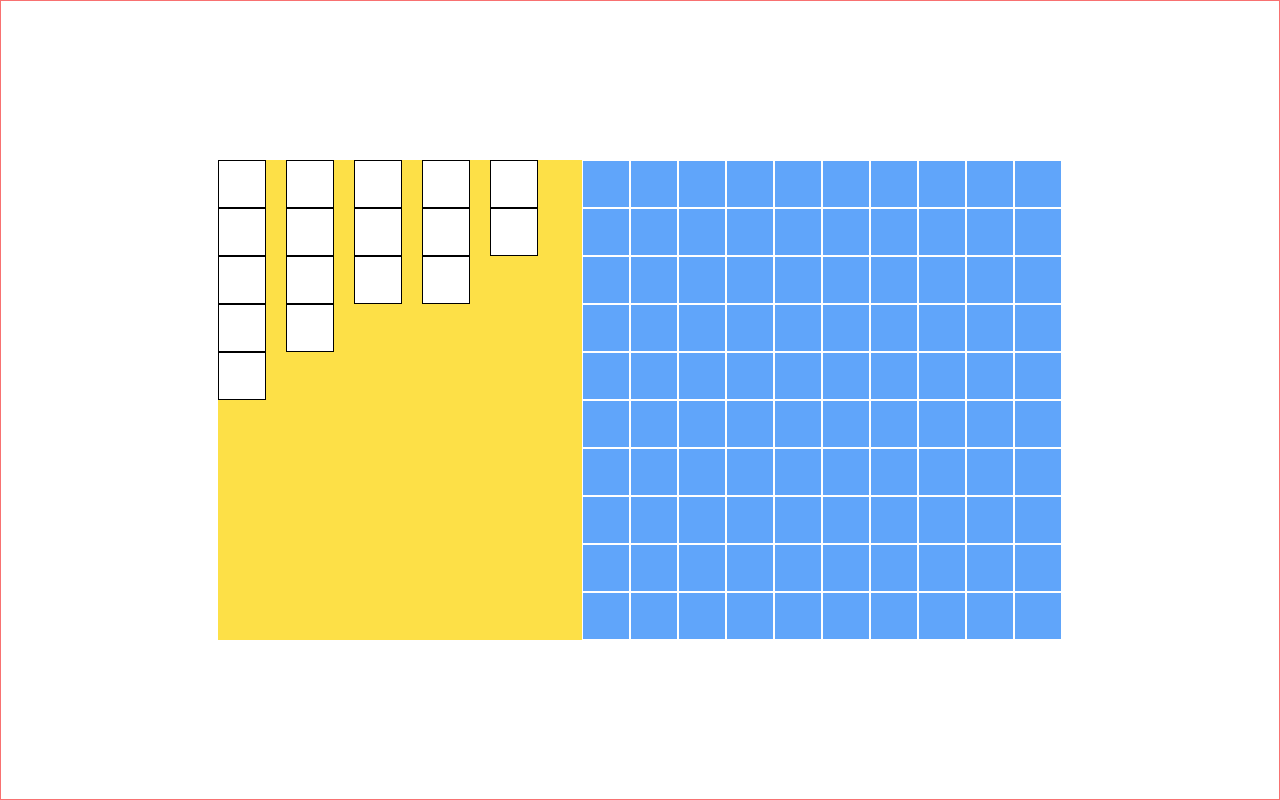
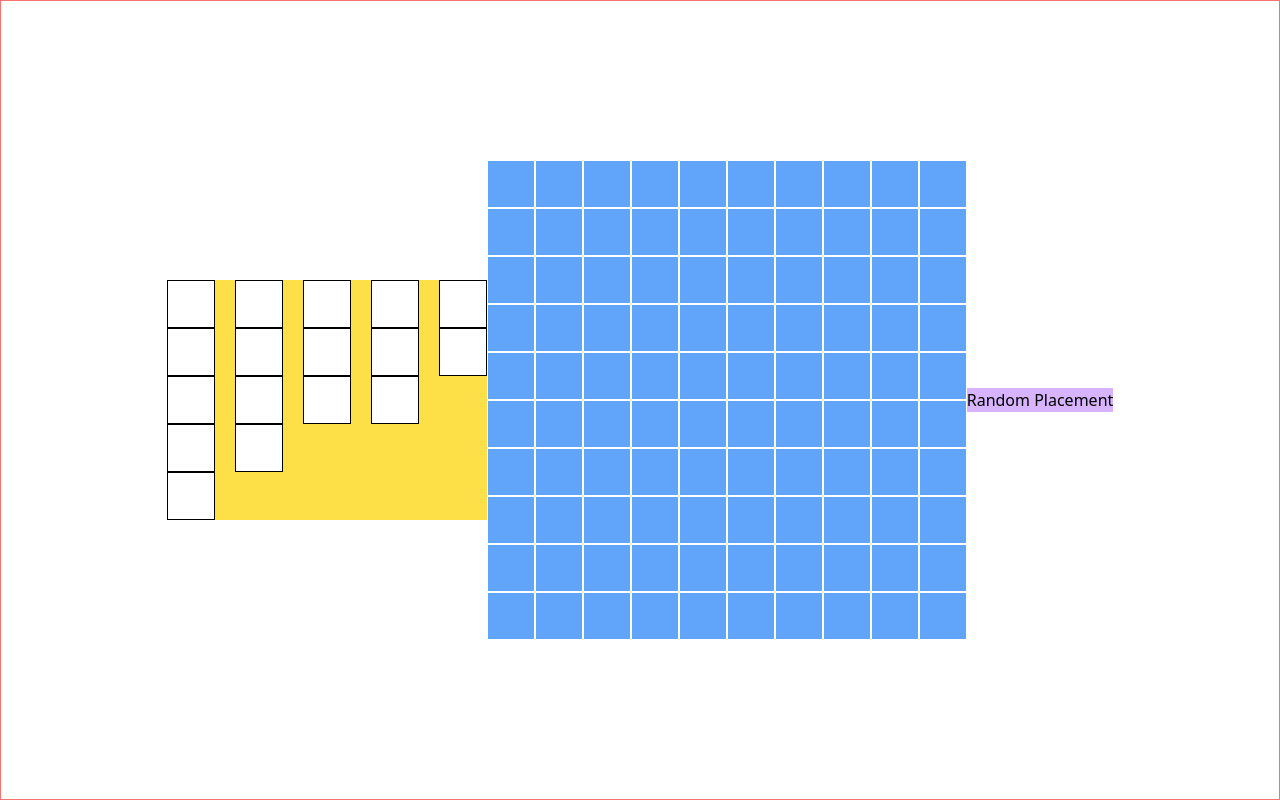
Before and after one commit to daniel-echevarria/battleship, a React (Vite) app: page / in a window 1280 px wide. Built offline with nearby package versions, Linux system fonts and the light colour scheme.

Commit message:
Refactor: display ships based on SetupBoard placement

```diff
--- a/src/models/player/player.ts
+++ b/src/models/player/player.ts
@@ -21,15 +21,16 @@ const playerFactory = () => {
     };
 
     const genValidCoordinates = (
-      shipClass: ShipClass,
+      length: number,
       isVertical: boolean,
       coordinate: string
     ) => {
-      if (!setupBoard.canShipGoThere({ shipClass, isVertical, coordinate }))
+      console.log();
+      if (!setupBoard.canShipGoThere({ length, isVertical, coordinate }))
         return;
 
       const shipCoordinates = genShipCoordinates({
-        length: shipClass.length,
+        length,
         isVertical,
         startCoordinate: coordinate,
       });
@@ -60,14 +61,17 @@ const playerFactory = () => {
 
     const randomlyPlaceShip = (shipClass: ShipClass) => {
       let keepGoing = true;
+      let i = 0;
       while (keepGoing) {
         const isVertical = Math.random() < 0.5;
         const coordinate = selectRandomCoordinate(setupBoard.freeCoordinates);
+        console.log(isVertical, coordinate);
         const validCoors = genValidCoordinates(
-          shipClass,
+          shipClass.length,
           isVertical,
           coordinate
         );
+        if (i++ > 50) break;
         if (!validCoors) continue;
 
         setupBoard.addShip(validCoors);
--- a/src/models/setupBoard/setupBoard.tsx
+++ b/src/models/setupBoard/setupBoard.tsx
@@ -24,14 +24,14 @@ const setupBoardFactory = () => {
     const canShipGoThere = ({
       length,
       isVertical,
-      startCoordinate,
+      coordinate,
     }: CanShipGoThereArgs) => {
-      if (!startCoordinate) return false;
+      if (!coordinate) return false;
 
       const shipCoordinates = genShipCoordinates({
         length,
         isVertical,
-        startCoordinate,
+        startCoordinate: coordinate,
       });
       return areAllCoordinatesAvailable(shipCoordinates);
     };
--- a/src/types/boardTypes.ts
+++ b/src/types/boardTypes.ts
@@ -24,7 +24,7 @@ type PlayBoard = {
 };
 
 type CanShipGoThereArgs = {
-  shipClass: ShipClass;
+  length: number;
   isVertical: boolean;
   coordinate: string | undefined;
 };
--- a/src/ui/Cell/CellUI.tsx
+++ b/src/ui/Cell/CellUI.tsx
@@ -1,7 +1,6 @@
 import { calculateStartShip } from "@/utils/calculateStartShip";
 import React from "react";
 import genShipCoordinates from "@/utils/coordinatesGeneration/genShipCoordinates";
-import SetupBoard from "../SetupBoard/SetupBoardUI";
 
 interface CellProps {
   id: string;
@@ -15,13 +14,11 @@ const Cell: React.FC<CellProps> = ({
   setGrabbedShipInfo,
   isHovered,
   isValidPosition,
-  placedShips,
-  setPlacedShips,
+  placedShipIds,
+  setPlacedShipIds,
   hasShip,
   setupBoard,
 }) => {
-  // const [cellColor, setCellColor] = React.useState("bg-blue-400");
-
   const handleDragEnter = (e) => {
     e.preventDefault(); // Necessary. Allows us to drop.
     const shipStart = calculateStartShip(
@@ -37,10 +34,6 @@ const Cell: React.FC<CellProps> = ({
     e.dataTransfer.dropEffect = "move"; // Show that the item will be moved
   };
 
-  const handleDragLeave = (e) => {
-    // setCellColor("bg-blue-400");
-  };
-
   const handleDrop = (e) => {
     setGrabbedShipInfo({ ...grabbedShipInfo, potentialStart: "" });
     if (!isValidPosition) return;
@@ -50,10 +43,7 @@ const Cell: React.FC<CellProps> = ({
       isVertical: grabbedShipInfo.isVertical,
     });
     setupBoard.addShip(shipCoordinates);
-    setPlacedShips([
-      ...placedShips,
-      { id: grabbedShipInfo.id, coordinates: shipCoordinates },
-    ]);
+    setPlacedShipIds([...placedShipIds, grabbedShipInfo.id]);
     e.preventDefault();
   };
 
@@ -76,7 +66,6 @@ const Cell: React.FC<CellProps> = ({
         } rounded-none border h-12 w-12 `}
         onDragEnter={(e) => handleDragEnter(e)}
         onDragOver={(e) => handleDragOver(e)}
-        // onDragLeave={(e) => handleDragLeave(e)}
         onDrop={(e) => handleDrop(e)}
         id={id}
       ></div>
--- a/src/ui/Game/GameUI.tsx
+++ b/src/ui/Game/GameUI.tsx
@@ -4,7 +4,6 @@ import SetupBoardUI from "../SetupBoard/SetupBoardUI";
 import playerFactory from "@/models/player/player";
 import playBoardFactory from "@/models/playBoard/playBoard";
 import shipClasses from "@/data/shipClasses";
-import { a } from "vitest/dist/chunks/suite.qtkXWc6R";
 
 interface GameProps {
   boardSize: number;
@@ -26,9 +25,16 @@ const Game: React.FC<GameProps> = ({ boardSize }) => {
     shipClasses: shipClasses,
   });
 
+  const handleRandomPlacement = () => {
+    playerOne.randomlyPlaceShips();
+  };
+
   return (
     <main className="flex border border-red-400 items-center justify-center h-screen">
       <SetupBoardUI setupBoard={playerOneSetupBoard} ships={playerOne.ships} />
+      <button onClick={handleRandomPlacement} className="bg-purple-300">
+        Random Placement
+      </button>
     </main>
   );
 };
--- a/src/ui/SetupBoard/SetupBoardUI.tsx
+++ b/src/ui/SetupBoard/SetupBoardUI.tsx
@@ -5,14 +5,8 @@ import Ship from "../Ship/ShipUI";
 import genShipCoordinates from "@/utils/coordinatesGeneration/genShipCoordinates";
 import genNearbyCoordinates from "@/utils/coordinatesGeneration/genNearbyCoordinates";
 
-// Algo for correctly show hovered cells:
-// On drag enter, calculate the potential starting coordinate of the ship
-// Calculate the hovered cells based on the length of the ship
-// Apply the hover effect to the cells
-// on drag leave, remove the hover effect from the cells
-
 const SetupBoardUI = ({ setupBoard, ships }) => {
-  const [placedShips, setPlacedShips] = React.useState([]);
+  const [placedShipIds, setPlacedShipIds] = React.useState([]);
   const [grabbedShipInfo, setGrabbedShipInfo] = React.useState({
     potentialStart: "",
     grabOffset: null,
@@ -38,7 +32,9 @@ const SetupBoardUI = ({ setupBoard, ships }) => {
   });
 
   const getCellsWithShips = () => {
-    const placedShipsCoordinates = placedShips.map((ship) => ship.coordinates);
+    const placedShipsCoordinates = setupBoard
+      .getShips()
+      .map((ship) => ship.getCoordinates());
     return placedShipsCoordinates.flat();
   };
 
@@ -53,8 +49,8 @@ const SetupBoardUI = ({ setupBoard, ships }) => {
         grabbedShipInfo={grabbedShipInfo}
         isHovered={getShipHoveredCells().includes(coo)}
         isValidPosition={isValidPosition}
-        placedShips={placedShips}
-        setPlacedShips={setPlacedShips}
+        placedShipIds={placedShipIds}
+        setPlacedShipIds={setPlacedShipIds}
         hasShip={getCellsWithShips().includes(coo)}
         setupBoard={setupBoard}
       />
@@ -62,8 +58,7 @@ const SetupBoardUI = ({ setupBoard, ships }) => {
   });
 
   const notPlacedShipsList = ships.map((shipClass) => {
-    const placedShipsIds = placedShips.map((ship) => ship.id);
-    if (!placedShipsIds.includes(shipClass.id)) {
+    if (!placedShipIds.includes(shipClass.id)) {
       return (
         <Ship
           key={shipClass.id}
@@ -75,14 +70,16 @@ const SetupBoardUI = ({ setupBoard, ships }) => {
     }
   });
 
-  const areAllShipsPlaced = ships.length === placedShips.length;
+  const areAllShipsPlaced = ships.length === placedShipIds.length;
 
   return (
-    <div className="bg-yellow-300 flex gap-11">
-      {areAllShipsPlaced && <button>Start Game</button>}
-      <div className="flex gap-5 w-80">{notPlacedShipsList}</div>
+    <>
+      <div className="bg-yellow-300 flex gap-11">
+        {areAllShipsPlaced && <button>Start Game</button>}
+        <div className="flex gap-5 w-80">{notPlacedShipsList}</div>
+      </div>
       <div className="grid grid-cols-10 ">{cellList}</div>
-    </div>
+    </>
   );
 };
 
```
Also changed, not shown: 1 other file (tests, documents, lock files or other folders).
